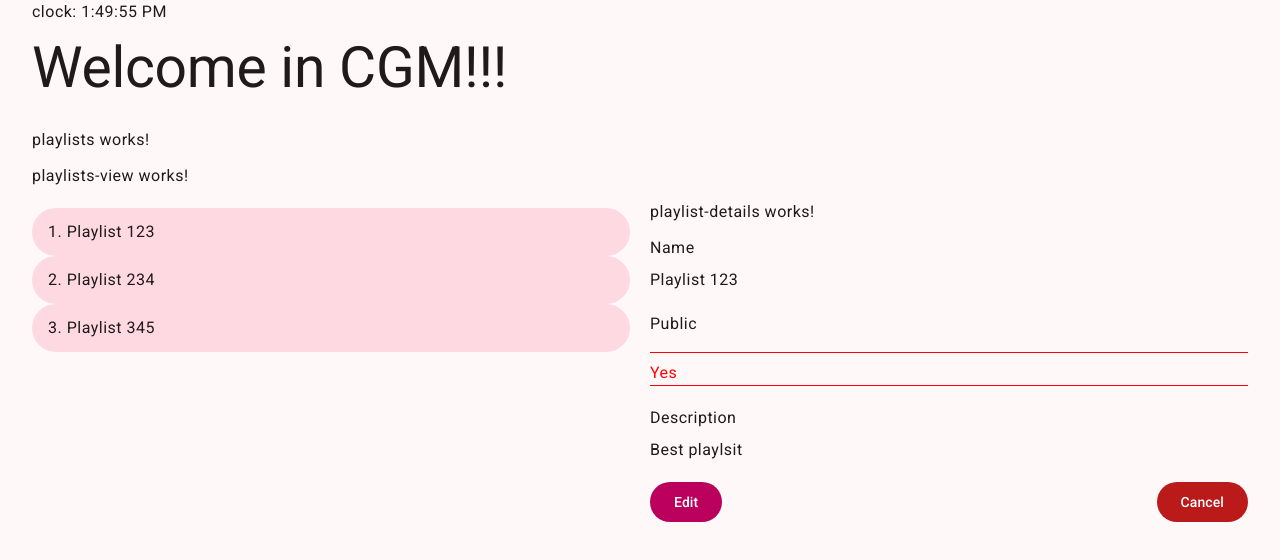
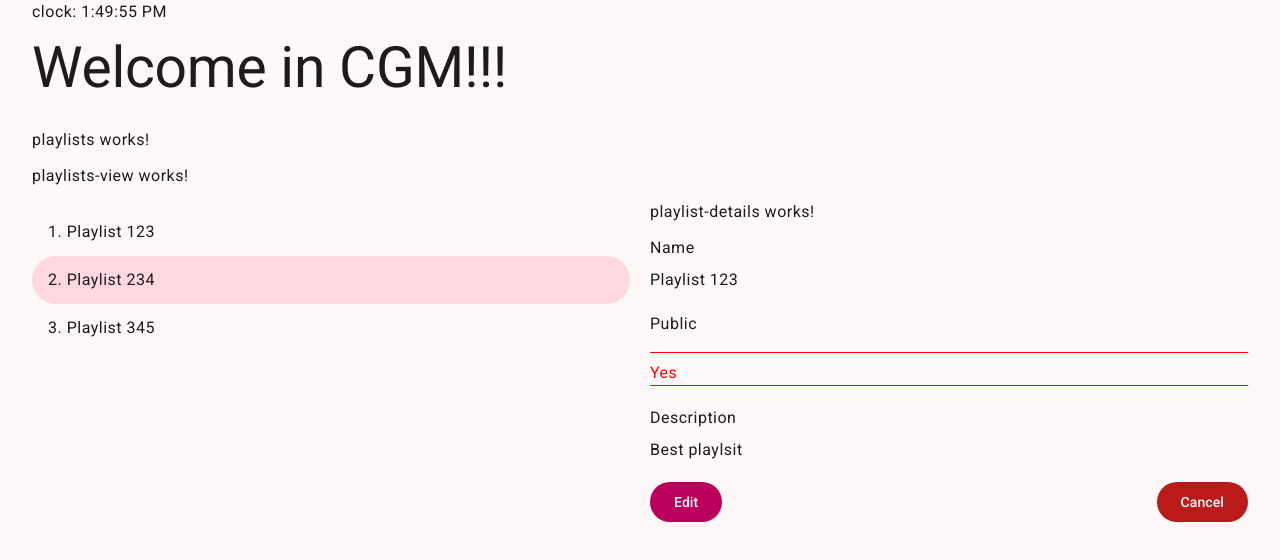
Before and after one commit to ev45ive/bottega-cgm-angular, an Angular app: page /playlists in a window 1280 px wide. Shown: the top 560 px of the page. Built offline with nearby package versions, Linux system fonts and the light colour scheme.

Commit message:
Selecting playlists

```diff
--- a/src/app/playlists/components/playlist-list/playlist-list.component.html
+++ b/src/app/playlists/components/playlist-list/playlist-list.component.html
@@ -1,8 +1,11 @@
 <mat-nav-list>
+
   <mat-list-item
-    [activated]="true"
     *ngFor="let playlist of playlists; index as i; trackBy: byId"
+    [activated]="playlist.id === selectedId"
+    (click)="select(playlist.id)"
   >
     {{ i + 1 }}. {{ playlist.name }}
   </mat-list-item>
+
 </mat-nav-list>
```
